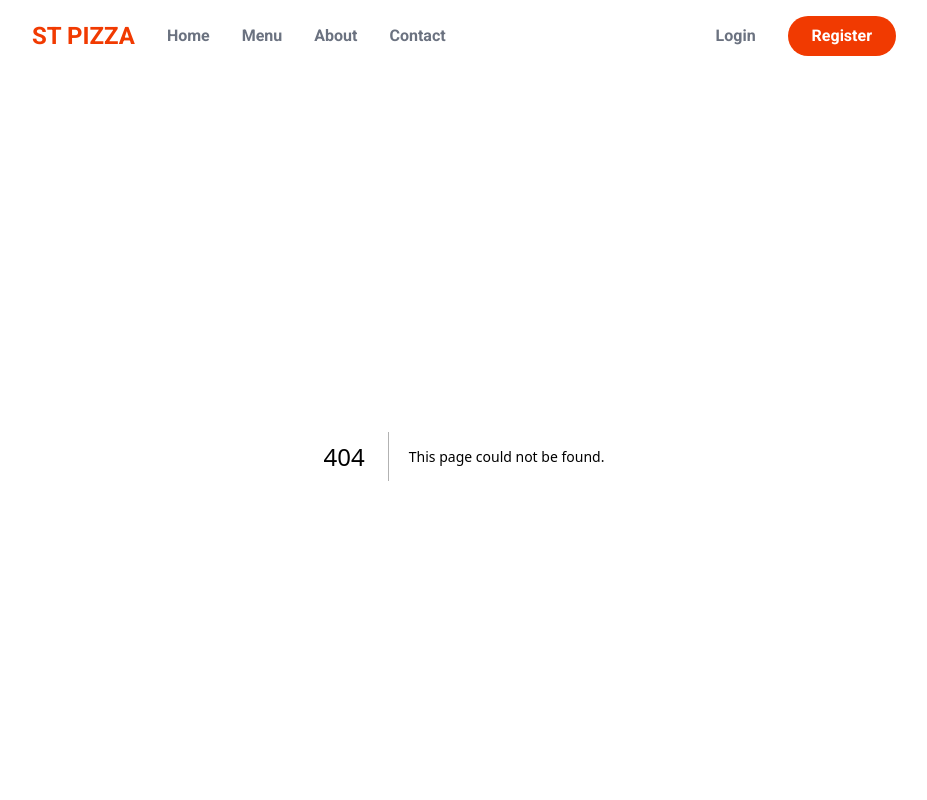
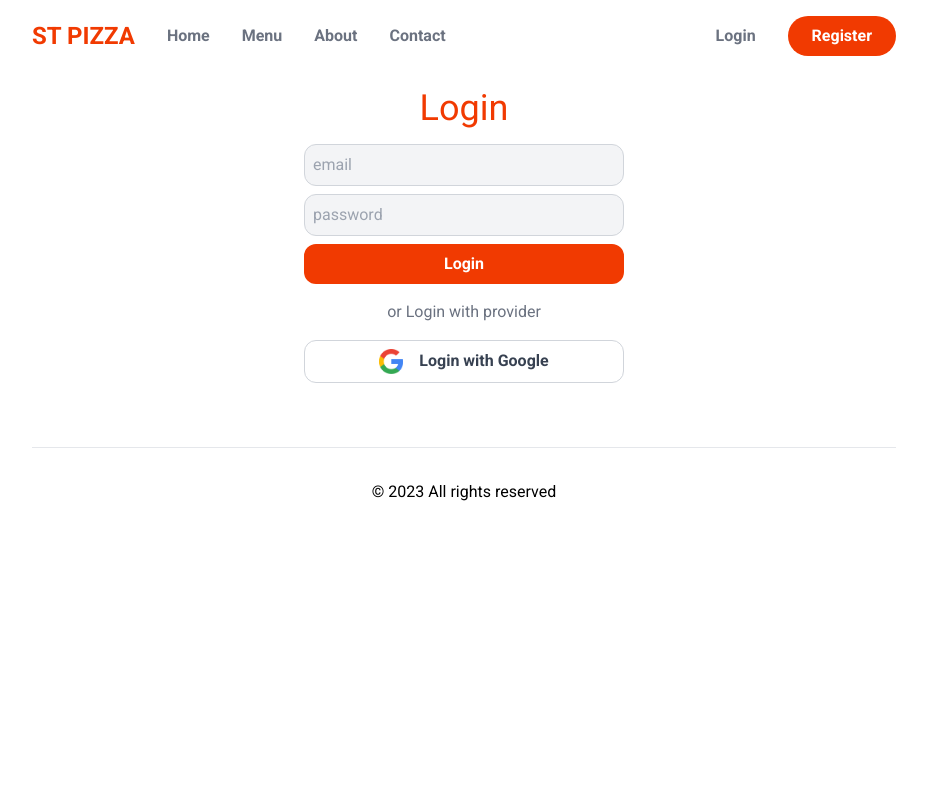
Before and after one commit to yashranipa/food-ordering-nextjs, a Next.js app: page /login in a window 1280 px wide. Before the commit this address had no page. Shown: the top 800 px of the page, without its empty margins (176-1103 px from the left). Built offline with nearby package versions, Linux system fonts and the light colour scheme.

Commit message:
implemented login page and route

```diff
--- /dev/null
+++ b/src/app/api/auth/[...nextauth]/route.js
@@ -0,0 +1,40 @@
+import bcrypt from "bcrypt";
+import mongoose from "mongoose";
+import NextAuth from "next-auth";
+import CredentialsProvider from "next-auth/providers/credentials";
+
+import { User } from "../../../models/User";
+
+const handler = NextAuth({
+  secret: process.env.SECRET,
+  providers: [
+    CredentialsProvider({
+      name: "Credentials",
+      id: "credentials",
+      credentials: {
+        username: {
+          label: "Email",
+          type: "email",
+          placeholder: "test@test.com",
+        },
+        password: { label: "Password", type: "password" },
+      },
+      async authorize(credentials, req) {
+        const email = credentials?.email;
+        const password = credentials?.password;
+
+        mongoose.connect(process.env.MONGO_URL);
+        const user = await User.findOne({ email });
+        const passwordOk = user && bcrypt.compareSync(password, user.password);
+        console.log({ passwordOk });
+        if (passwordOk) {
+          return user;
+        }
+
+        return null;
+      },
+    }),
+  ],
+});
+
+export { handler as GET, handler as POST };
--- a/src/app/api/auth/[...nextauth]/route.ts
+++ /dev/null
@@ -1,31 +0,0 @@
-import NextAuth from "next-auth"
-import CredentialsProvider from "next-auth/providers/credentials"
-
-const handler = NextAuth({
-    providers: [
-      CredentialsProvider({
-        name: 'Credentials',
-        credentials: {
-          username: { label: "Email", type: "email", placeholder: "test@test.com" },
-          password: { label: "Password", type: "password" }
-        },
-        async authorize(credentials, req) {
-          const res = await fetch("/your/endpoint", {
-            method: 'POST',
-            body: JSON.stringify(credentials),
-            headers: { "Content-Type": "application/json" }
-          })
-          const user = await res.json()
-
-          // If no error and we have user data, return it
-          if (res.ok && user) {
-            return user
-          }
-          // Return null if user data could not be retrieved
-          return null
-        }
-      })
-    ]
-})
-
-export { handler as GET, handler as POST }
--- /dev/null
+++ b/src/app/login/page.js
@@ -0,0 +1,52 @@
+"use client";
+
+import Image from "next/image";
+import { useState } from "react";
+import { signIn } from "next-auth/react";
+
+export default function LoginPage() {
+  const [email, setEmail] = useState("");
+  const [password, setPassword] = useState("");
+  const [loginInProgress, setLoginInProgress] = useState(false);
+
+  const handleFormSubmit = async (event) => {
+    event.preventDefault();
+    setLoginInProgress(true);
+    await signIn("credentials", { email, password });
+    setLoginInProgress(false);
+  };
+
+  return (
+    <section className="mt-8">
+      <h1 className="text-center text-primary text-4xl mb-4">Login</h1>
+      <form className="block max-w-xs mx-auto" onSubmit={handleFormSubmit}>
+        <input
+          type="email"
+          name="email"
+          placeholder="email"
+          value={email}
+          disabled={loginInProgress}
+          onChange={(event) => setEmail(event.target.value)}
+        />
+        <input
+          type="password"
+          name="password"
+          placeholder="password"
+          value={password}
+          disabled={loginInProgress}
+          onChange={(event) => setPassword(event.target.value)}
+        />
+        <button type="submit" disabled={loginInProgress}>
+          Login
+        </button>
+        <div className="my-4 text-center text-gray-500">
+          or Login with provider
+        </div>
+        <button className="flex gap-4 justify-center">
+          <Image src={"/google.png"} alt={""} width={24} height={24} />
+          Login with Google
+        </button>
+      </form>
+    </section>
+  );
+}
```
